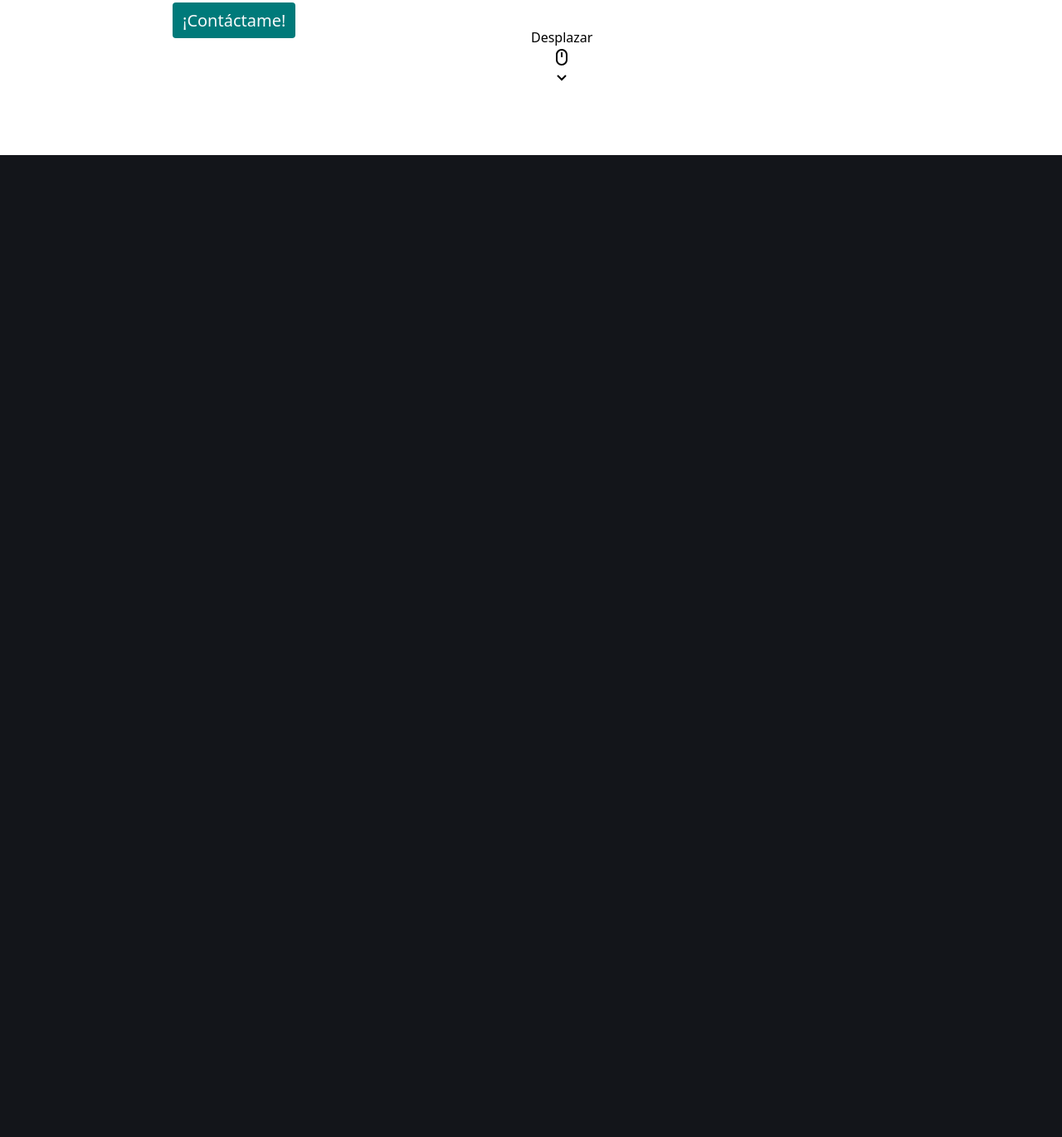
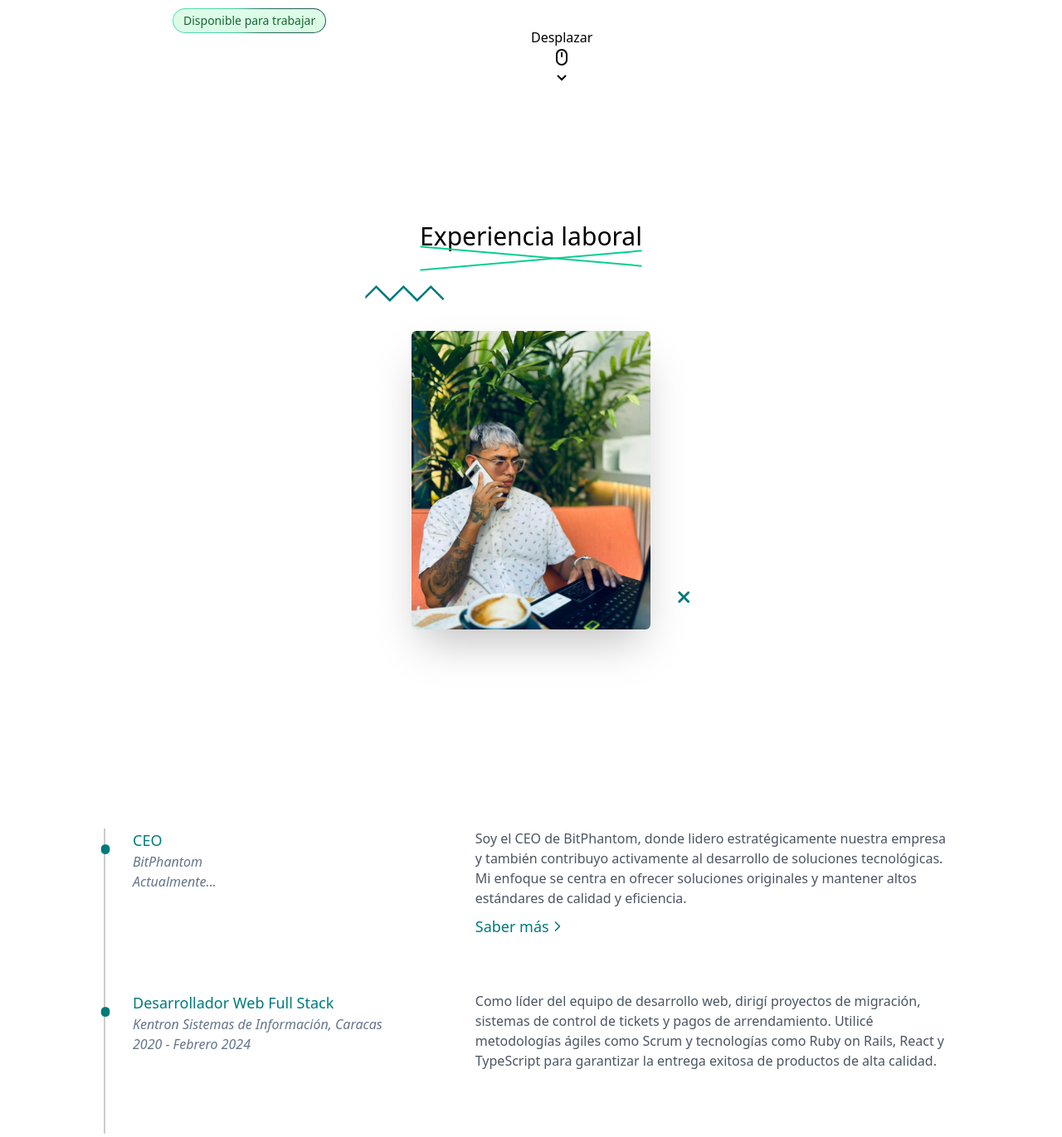
Before and after one commit to KeivrP/portafolio-astro, an Astro site: page / in a window 1280 px wide. Shown: the part 614-1985 px from the top of the page at 83% size. Before the commit the page ends 801 px from the top, so only its background shows below. Built offline with nearby package versions, Linux system fonts and the light colour scheme; Astro itself is replaced by a stand-in of ours.

Commit message:
change who him for poriyects

```diff
--- a/src/components/Navbar.astro
+++ b/src/components/Navbar.astro
@@ -25,7 +25,7 @@
             ]}
           >
             <span class="md:hidden"></span>
-            <span class="whitespace-nowrap">Quien soy yo?</span>
+            <span class="whitespace-nowrap">Experencia</span>
           </a>
           <a
             href="inicio"
@@ -45,7 +45,17 @@
             ]}
           >
             <span class="md:hidden"></span>
-            <span class="whitespace-nowrap">Contactos</span>
+            <span class="whitespace-nowrap">Sobre mí</span>
+          </a>
+          <a
+            href="inicio"
+            class:list={[
+              "text-sm md:text-lg flex flex-col items-center w-[4.5rem] md:w-auto dark:fill-textlight md:mr-6 md:hover:text-marrsgreen md:dark:hover:text-carrigreen link-outline",
+              "text-white",
+            ]}
+          >
+            <span class="md:hidden"></span>
+            <span class="whitespace-nowrap">Contacto</span>
           </a>
         </ul>
         <button
--- /dev/null
+++ b/src/components/StudyGroup.astro
@@ -0,0 +1,25 @@
+---
+interface Props {
+  title: string;
+  academy: string;
+  year: number;
+  key: number
+}
+
+const { title, academy, year } = Astro.props;
+---
+
+<div class="edu-group mb-4">
+  <div class="overflow-hidden">
+    <h3
+      class={`edu-heading text-marrsgreen dark:text-carrigreen text-lg font-medium`}
+    >
+     {title}
+    </h3>
+  </div>
+  <div class="overflow-hidden">
+    <span class={`edu-info text-slate-500 dark:text-slate-200 italic`}>
+     {academy} | ({year})
+    </span>
+  </div>
+</div>
--- /dev/null
+++ b/src/components/WorksGroup.astro
@@ -0,0 +1,93 @@
+---
+
+---
+
+<ol class="relative mt-16">
+  <li class="">
+    <div
+      class="relative mx-12 pb-12 grid before:absolute before:left-[-35px] before:block before:h-full before:border-l-2 before:border-black/20 dark:before:border-white/15 before:content-[''] md:grid-cols-5 md:gap-10 md:space-x-4]"
+    >
+      <div class="relative pb-12 md:col-span-2">
+        <div class="sticky top-0">
+          <span
+            class="text-marrsgreen dark:text-carrigreen -left-[42px] absolute rounded-full text-5xl"
+            >•</span
+          >
+          <h3
+            class="edu-heading text-marrsgreen dark:text-carrigreen text-lg font-medium"
+          >
+            CEO
+          </h3>
+          <h4 class="edu-info text-slate-500 dark:text-slate-200 italic">
+            BitPhantom
+          </h4>
+          <time class="edu-info text-slate-500 dark:text-slate-200 italic"
+            >Actualmente...</time
+          >
+        </div>
+      </div>
+      <div
+        class="relative flex flex-col gap-2 pb-4 text-gray-600 dark:text-gray-300 md:col-span-3"
+      >
+        Soy el CEO de BitPhantom, donde lidero estratégicamente nuestra empresa
+        y también contribuyo activamente al desarrollo de soluciones
+        tecnológicas. Mi enfoque se centra en ofrecer soluciones originales y
+        mantener altos estándares de calidad y eficiencia. <a
+          href="https://www.instagram.com/bitphantom.ve/"
+          role="link"
+          class="inline-flex items-center text-lg font-medium text-marrsgreen dark:text-carrigreen text-marrsgreen-300 dark:text-carrigreen-700"
+        >
+          Saber más <svg
+            xmlns="http://www.w3.org/2000/svg"
+            class="w-5 icon icon-tabler icon-tabler-chevron-right"
+            width="24"
+            height="24"
+            viewBox="0 0 24 24"
+            stroke-width="2"
+            stroke="currentColor"
+            fill="none"
+            stroke-linecap="round"
+            stroke-linejoin="round"
+          >
+            <path stroke="none" d="M0 0h24v24H0z" fill="none"></path>
+            <path d="M9 6l6 6l-6 6"></path>
+          </svg>
+        </a>
+      </div>
+    </div>
+  </li>
+  <li class="">
+    <div
+      class="relative mx-12 pb-12 grid before:absolute before:left-[-35px] before:block before:h-full before:border-l-2 before:border-black/20 dark:before:border-white/15 before:content-[''] md:grid-cols-5 md:gap-10 md:space-x-4]"
+    >
+      <div class="relative pb-12 md:col-span-2">
+        <div class="sticky top-0">
+          <span
+            class="text-marrsgreen dark:text-carrigreen -left-[42px] absolute rounded-full text-5xl"
+            >•</span
+          >
+          <h3
+            class="`edu-heading text-marrsgreen dark:text-carrigreen text-lg font-medium"
+          >
+            Desarrollador Web Full Stack
+          </h3>
+          <h4 class="edu-info text-slate-500 dark:text-slate-200 italic">
+            Kentron Sistemas de Información, Caracas
+          </h4>
+          <time class="edu-info text-slate-500 dark:text-slate-200 italic"
+            >2020 - Febrero 2024</time
+          >
+        </div>
+      </div>
+      <div
+        class="relative flex flex-col gap-2 pb-4 text-gray-600 dark:text-gray-300 md:col-span-3"
+      >
+        Como líder del equipo de desarrollo web, dirigí proyectos de migración,
+        sistemas de control de tickets y pagos de arrendamiento. Utilicé
+        metodologías ágiles como Scrum y tecnologías como Ruby on Rails, React y
+        TypeScript para garantizar la entrega exitosa de productos de alta
+        calidad.
+      </div>
+    </div>
+  </li>
+</ol>
--- /dev/null
+++ b/src/data/database.ts
@@ -0,0 +1,19 @@
+import type { StudiesType } from "../types/types";
+
+export const Studies = [
+  {
+    title: "Curso Profesional de Git y GitHub",
+    academy: "Platzi",
+    year: 2021,
+  },
+  {
+    title: "Mind wide open",
+    academy: "Cisco Networkin Academy",
+    year: 2018,
+  },
+  {
+    title: "TSU. Analisis y Diseño de Sistemas",
+    academy: " Universidad Nacional Experimental de La Fuerza Armada Nacional",
+    year: 2018,
+  },
+] as StudiesType[];
--- /dev/null
+++ b/src/pages/about.astro
@@ -0,0 +1,109 @@
+---
+import StudyGroup from "../components/StudyGroup.astro";
+import WorksGroup from "../components/WorksGroup.astro";
+import { Studies } from "../data/database";
+---
+
+<div class="bg-white dark:bg-[#1B2731] relative">
+  <section
+    id="whoami"
+    class="py-11 md:pt-16 lg:pt-20 px-4 sm:px-8 md:px-20 max-w-7xl mx-auto lg:min-h-[768px]"
+  >
+    <div class="text-center">
+      <p class="double-underline text-3xl leading-9 flex items-center">
+
+        Experiencia laboral
+      </p>
+    </div>
+
+    <div class="xl:grid md:grid-auto grid-rows-6 lg:grid-rows-6 grid-cols-5">
+      <div
+        class="col-start-1 col-end-3 row-start-1 row-end-4 lg:row-end-7
+        lg:col-start-1 lg:col-end-3 flex justify-center mt-20 py-4 lg:mb-[20%]"
+      >
+        <div class="relative w-72">
+          <svg
+            width="96"
+            height="21"
+            viewBox="0 0 96 21"
+            aria-hidden="true"
+            class="img-svg hidden lg:block fill-marrsgreen dark:fill-carrigreen absolute -top-14 -left-14"
+            xmlns="http://www.w3.org/2000/svg"
+          >
+            <path
+              d="M79.2202 0.959991L62.7802 17.32L46.3301 0.959991L29.8902 17.32L13.4501 0.959991L0.410156 13.94L0.400146 17.58L13.4501 4.58999L29.8902 20.95L46.3301 4.58999L62.7802 20.95L79.2202 4.58999L93.7302 19.02L95.5402 17.19L79.2202 0.959991Z"
+            ></path>
+          </svg>
+
+          <div
+            class="profile-picture overflow-hidden md:overflow-visible rounded-md md:shadow-2xl"
+          >
+            <img
+              src="/insta.jpg"
+              width={5000}
+              height={5000}
+              alt="Keiver PAcheco Profile"
+              class="rounded-md"
+            />
+          </div>
+
+          <svg
+            width="15"
+            height="14"
+            viewBox="0 0 15 14"
+            aria-hidden="true"
+            class="img-svg hidden lg:block fill-marrsgreen dark:fill-carrigreen absolute bottom-8 -right-12"
+            xmlns="http://www.w3.org/2000/svg"
+          >
+            <path
+              d="M13.68 11.51L9.23 7.05998L13.68 2.61C14.24 2.05 14.24 1.12999 13.68 0.569994C13.12 0.00999391 12.2 0.00999391 11.64 0.569994L7.19002 5.02001L2.74001 0.569994C2.18001 0.00999391 1.26003 0.00999391 0.700029 0.569994C0.140029 1.12999 0.140029 2.05 0.700029 2.61L5.15004 7.05998L0.700029 11.51C0.140029 12.07 0.140029 12.99 0.700029 13.55C1.26003 14.11 2.18001 14.11 2.74001 13.55L7.19002 9.09999L11.64 13.55C12.2 14.11 13.12 14.11 13.68 13.55C14.24 12.99 14.24 12.08 13.68 11.51Z"
+            ></path>
+          </svg>
+        </div>
+      </div>
+
+      <div
+        class="col-start-3 mt-5 col-end-6 row-start-4 row-end-6 lg:row-start-1 lg:row-end- md:ml-8"
+      >
+
+        <WorksGroup />
+       <!--  {
+          Studies.map((studie, index) => {
+            return (
+              <StudyGroup
+                key={index}
+                title={studie.title}
+                academy={studie.academy}
+                year={studie.year}
+              />
+            );
+          })
+        } -->
+      </div>
+    </div>
+
+  </section>
+</div>
+
+<style>
+  .double-underline {
+    position: relative;
+    display: inline-block;
+  }
+
+  .double-underline::before,
+  .double-underline::after {
+    content: "";
+    transform: rotate(-5deg);
+    position: absolute;
+    left: 0;
+    right: 0;
+    bottom: -12px; /* Ajusta la distancia entre las líneas */
+    height: 2px; /* Grosor de las líneas */
+    background-color: #05ce91; /* Color del subrayado */
+  }
+
+  .double-underline::before {
+    transform: translateY(-5px) rotate(5deg); /* Desplaza la primera línea hacia arriba */
+  }
+</style>
--- a/src/pages/header.astro
+++ b/src/pages/header.astro
@@ -13,7 +13,6 @@ import LinkButon from "../components/LinkButon.astro";
       >
         PROGRAMADOR APASIONADO DESARROLLADOR FULL-STACK
       </span>
-
       <div
         class="image-animation z-10 select-none mt-0 xs:mt-6 sm:mt-14 lg:mt-0 px-0 mx-auto lg:p-0 lg:basis-1/3"
       >
@@ -22,7 +21,7 @@ import LinkButon from "../components/LinkButon.astro";
             class="absolute pointer-events-none scale-90 xs:scale-95 mx-auto"
           >
             <img
-              src=""
+              src="/dev-illustration.webp"
               id="character-illustration"
               aria-label="Krp"
               alt="Keiver Pacheco illustration"
@@ -70,11 +69,35 @@ import LinkButon from "../components/LinkButon.astro";
             la tecnología! 😊
           </p>
         </div>
-        <LinkButon href={"noreply"}> ¡Contáctame! </LinkButon>
+        <div class="flex col-auto gap-4">
+<!--           <LinkButon href={"noreply"}> ¡Contáctame! </LinkButon>
+ -->
+          <a
+            href="https://www.linkedin.com/in/keiverpp"
+            target="_blank"
+            rel="noopener"
+            class="transition md:hover:scale-105"
+          >
+            <div class="flex items-center">
+              <span
+                class="relative inline-flex overflow-hidden rounded-full p-[1px]"
+              >
+                <span
+                  class="absolute inset-[-1000%] animate-[spin_2s_linear_infinite] bg-[conic-gradient(from_90deg_at_50%_50%,#51E4B8_0%,#21554E_50%,#51E4B8_100%)]"
+                ></span>
+                <div
+                  class="inline-flex items-center justify-center w-full px-3 py-1 text-sm text-green-800 bg-green-100 rounded-full cursor-pointer dark:bg-gray-800 dark:text-white/80 backdrop-blur-3xl whitespace-nowrap"
+                >
+                  Disponible para trabajar
+                </div>
+              </span>
+            </div>
+          </a>
+        </div>
       </div>
       <a
         href="myprofile"
-        class="group absolute link-outline animate-bounce hidden md:bottom-14 lg:bottom-16 left-1/2 transform -translate-x-1/2 md:flex items-center flex-col"
+        class="group absolute link-outline animate-bounce hidden md:bottom-1 lg:bottom-16 left-1/2 transform -translate-x-1/2 md:flex items-center flex-col"
       >
         <span
           class="group-hover:text-marrsgreen dark:group-hover:text-carrigreen"
--- a/src/pages/index.astro
+++ b/src/pages/index.astro
@@ -2,11 +2,13 @@
 import Layout from "../layouts/Layout.astro";
 import Navbar from "../components/Navbar.astro";
 import Header from "./header.astro";
+import About from "./about.astro";
 ---
 
 <Layout title="Portafolio Keiv">
   <main>
     <Navbar />
     <Header />
+    <About />
   </main>
 </Layout>
--- /dev/null
+++ b/src/types/types.ts
@@ -0,0 +1,5 @@
+export type StudiesType = {
+title: string,
+academy: string,
+year: number
+}
```
Also changed, not shown: public/dev-illustration.webp (added), public/insta.jpg (added). Lines whose indentation alone changed are shown as unchanged.
